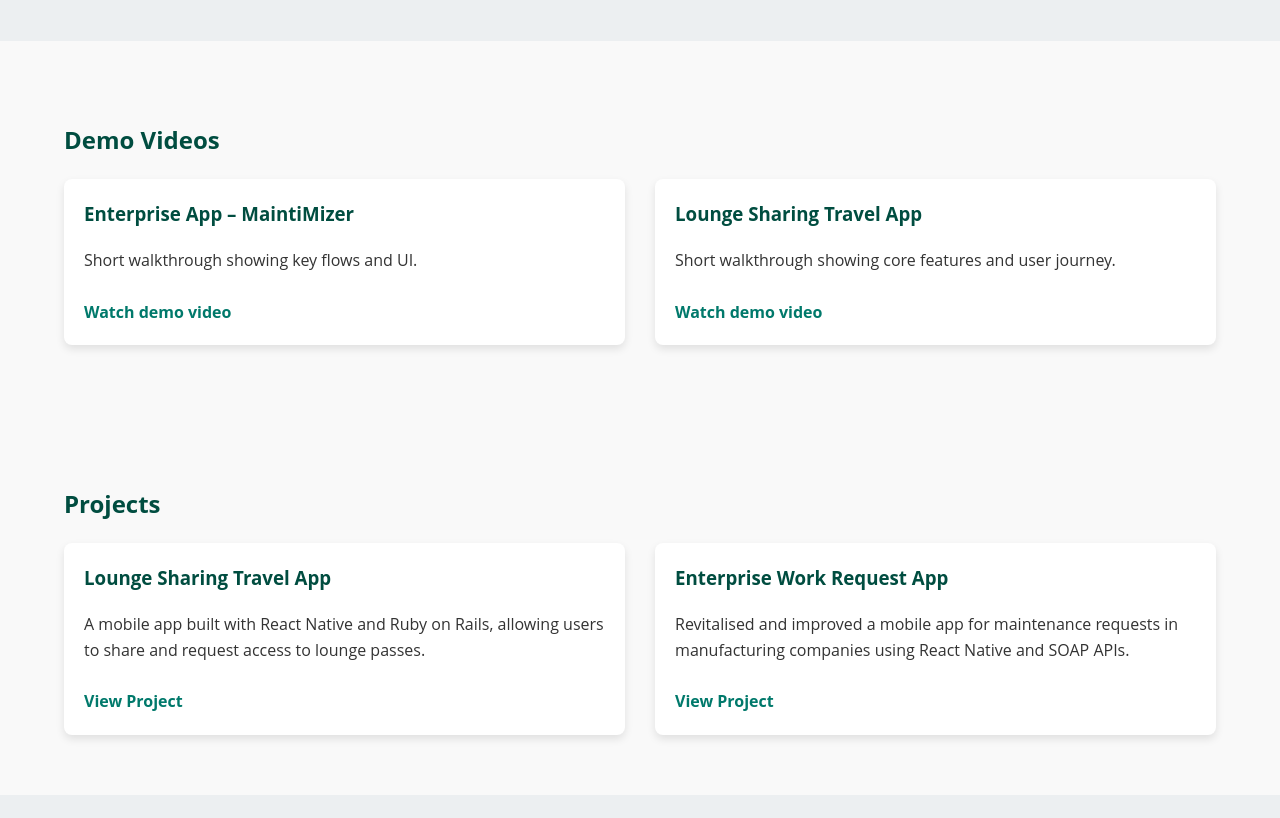
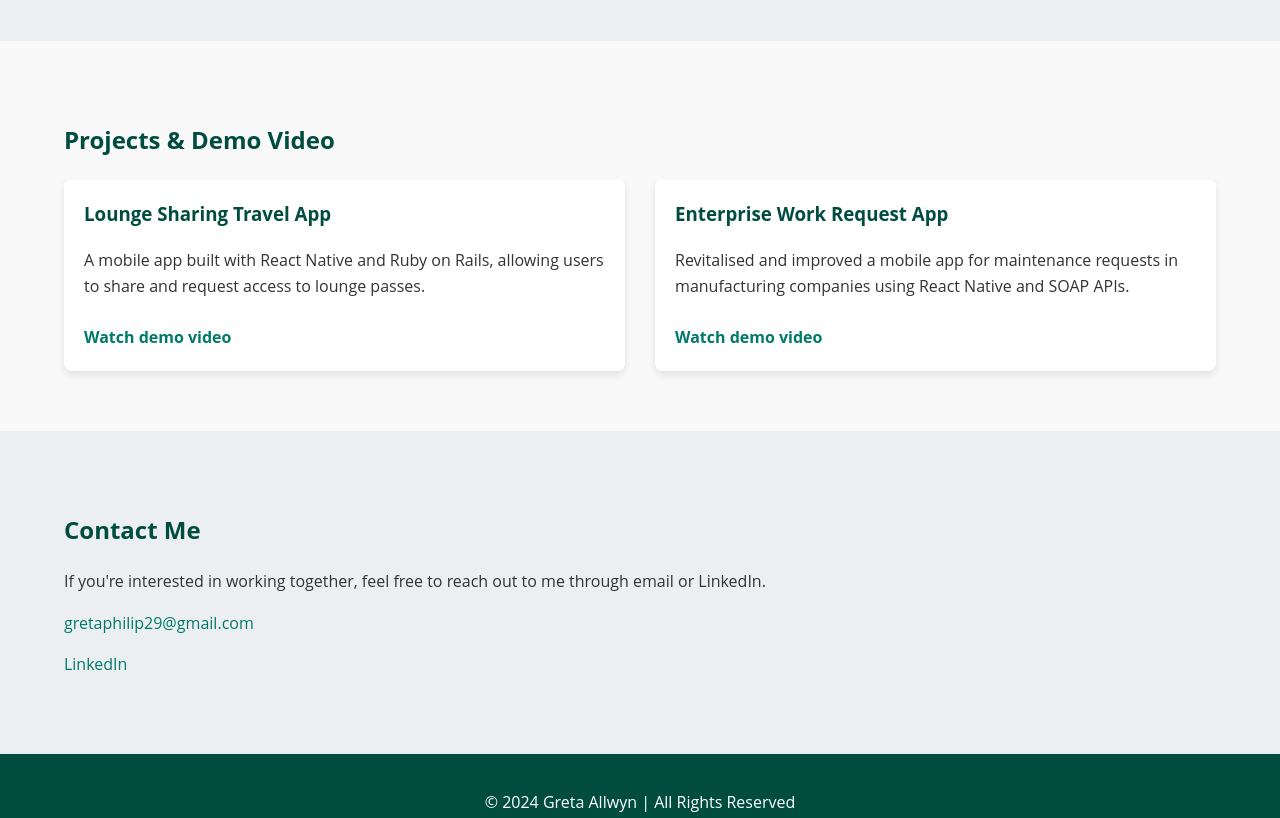
Before and after one commit to gretaallwyn/gretaallwyn.github.io, a plain HTML site: page index.html in a window 1280 px wide. Shown: the part 2340-3158 px from the top of the page. Drawn offline with Linux system fonts and the light colour scheme.

Commit message:
Update index.html

```diff
--- a/index.html
+++ b/index.html
@@ -117,16 +117,19 @@
     </div>
   </section>
 
-  <!-- Demo Videos Section -->
-  <section id="demos" class="section">
+
+  <!-- Projects Section -->
+  <section id="projects" class="section">
     <div class="container">
-      <h2>Demo Videos</h2>
+      <h2>Projects & Demo Video</h2>
       <div class="projects-grid">
         <div class="project-card">
-          <h3>Enterprise App – MaintiMizer</h3>
-          <p>Short walkthrough showing key flows and UI.</p>
-          <a
-            href="https://drive.google.com/file/d/1CaeKFToubOFRhU2d_aoAWwJymLYe-u0Q/view?usp=drive_link"
+          <h3>Lounge Sharing Travel App</h3>
+          <p>
+            A mobile app built with React Native and Ruby on Rails, allowing users to share and request access to lounge passes.
+          </p>
+           <a
+            href="https://drive.google.com/file/d/1ybCnr42pHU380ePc9OAmrwkf3A9UvKsN/view?usp=sharing"
             target="_blank"
             rel="noopener noreferrer"
             class="project-link"
@@ -135,42 +138,17 @@
           </a>
         </div>
         <div class="project-card">
-          <h3>Lounge Sharing Travel App</h3>
-          <p>Short walkthrough showing core features and user journey.</p>
-          <a
-            href="https://drive.google.com/file/d/1ybCnr42pHU380ePc9OAmrwkf3A9UvKsN/view?usp=sharing"
+          <h3>Enterprise Work Request App</h3>
+          <p>
+            Revitalised and improved a mobile app for maintenance requests in manufacturing companies using React Native and SOAP APIs.
+          </p>
+           <a
+            href="https://drive.google.com/file/d/1CaeKFToubOFRhU2d_aoAWwJymLYe-u0Q/view?usp=drive_link"
             target="_blank"
             rel="noopener noreferrer"
             class="project-link"
           >
             Watch demo video
-          </a>
-        </div>
-      </div>
-    </div>
-  </section>
-
-  <!-- Projects Section -->
-  <section id="projects" class="section">
-    <div class="container">
-      <h2>Projects</h2>
-      <div class="projects-grid">
-        <div class="project-card">
-          <h3>Lounge Sharing Travel App</h3>
-          <p>
-            A mobile app built with React Native and Ruby on Rails, allowing users to share and request access to lounge passes.
-          </p>
-          <a href="https://github.com/gretaallwyn/lounge-sharing-app" target="_blank" rel="noopener noreferrer" class="project-link">
-            View Project
-          </a>
-        </div>
-        <div class="project-card">
-          <h3>Enterprise Work Request App</h3>
-          <p>
-            Revitalised and improved a mobile app for maintenance requests in manufacturing companies using React Native and SOAP APIs.
-          </p>
-          <a href="https://github.com/gretaallwyn/work-request-app" target="_blank" rel="noopener noreferrer" class="project-link">
-            View Project
           </a>
         </div>
       </div>
```
